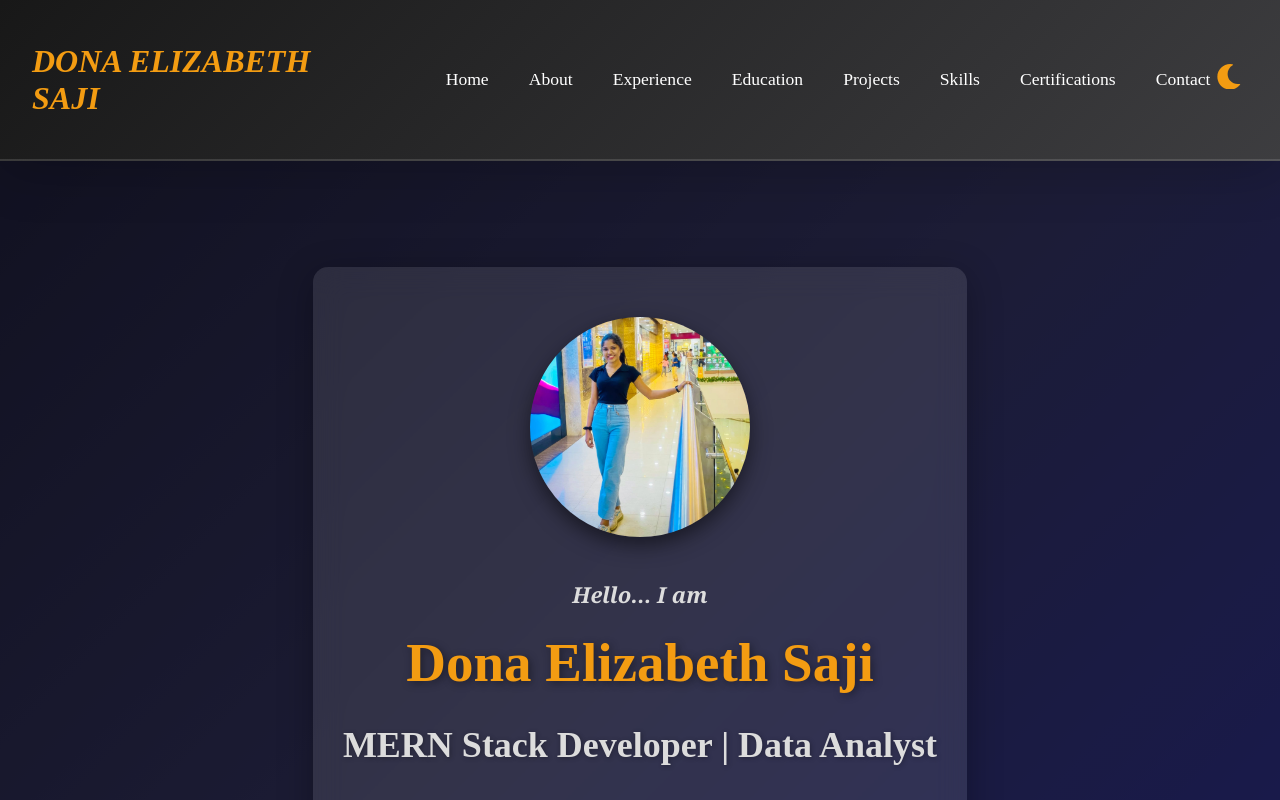
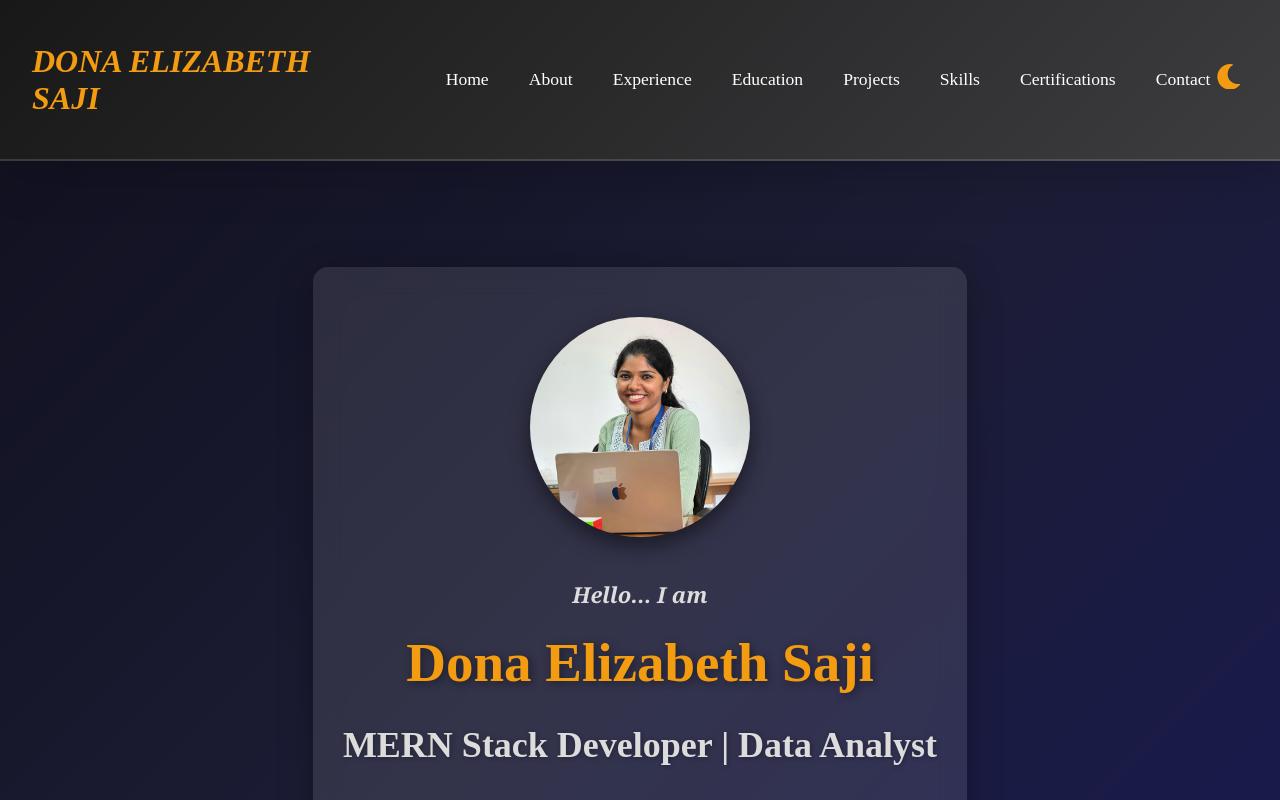
Before and after one commit to DONAELIZABETH/my-portfolio, a React (Vite) app: page / in a window 1280 px wide. Shown: the top 800 px of the page. Built offline with nearby package versions, Linux system fonts and the light colour scheme.

Commit message:
Update Home.jsx

```diff
--- a/src/Components/Home.jsx
+++ b/src/Components/Home.jsx
@@ -11,13 +11,13 @@ const Home = () => {
     <div className="home">
       <div className="overlay"></div>
       <div className="content">
-        <img className="home-img" src="/img2.jpg" alt="Dona Elizabeth Saji" />
+        <img className="home-img" src="/img d.jpg" alt="Dona Elizabeth Saji" />
         <div className="head">
           <h3 className="home-heading3">{add}</h3>
           <h1 className="home-heading1">{mail}</h1>
           <h2 className="home-heading2">{num}</h2>
           <div className="buttons">
-            <Link to="/Cv.pdf" target="_blank" download>
+            <Link to="/dona new.pdf" target="_blank" download>
               <button className="downloadcv-button">Download CV</button>
             </Link>
             <Link to="/contact">
```
